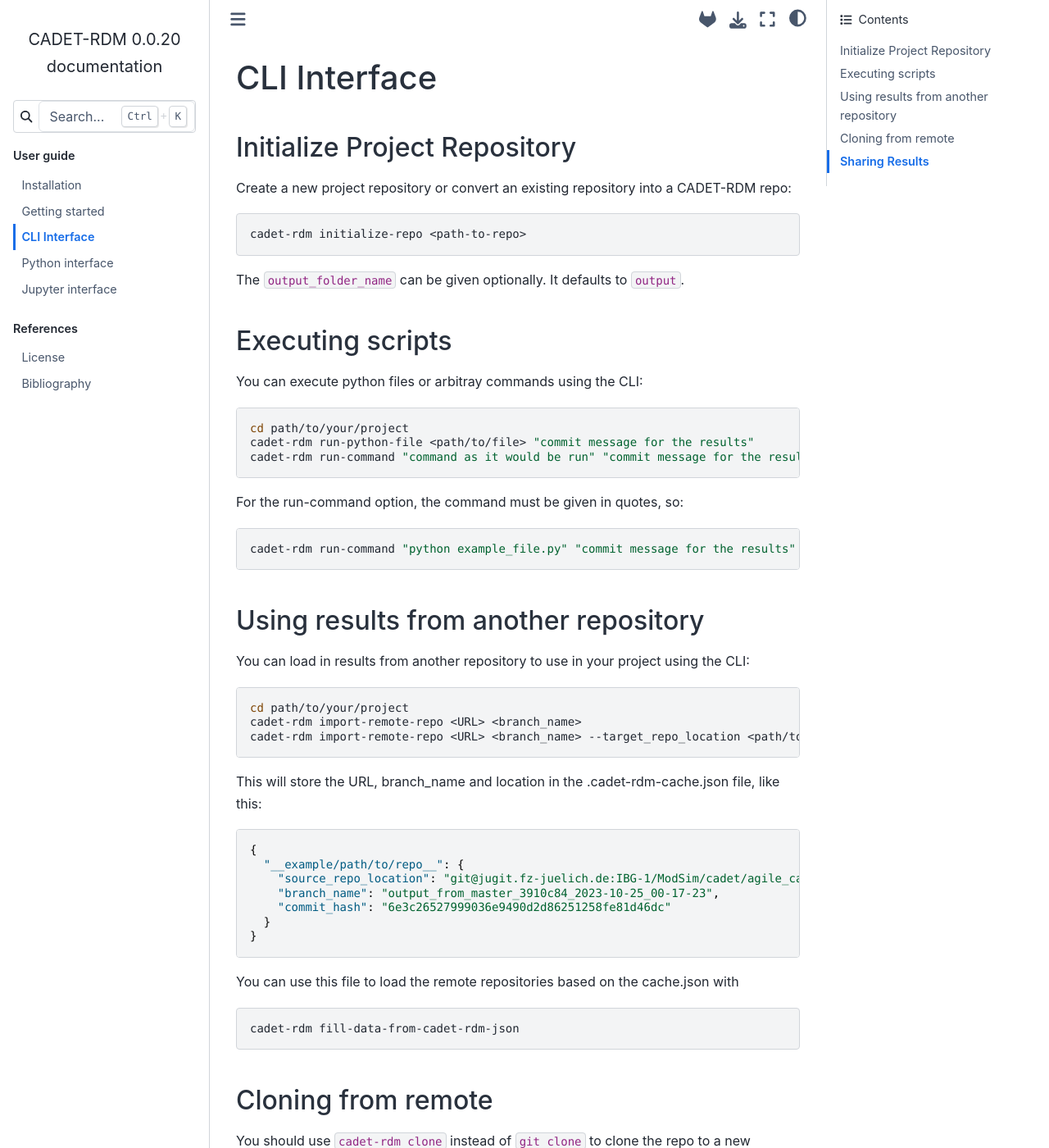
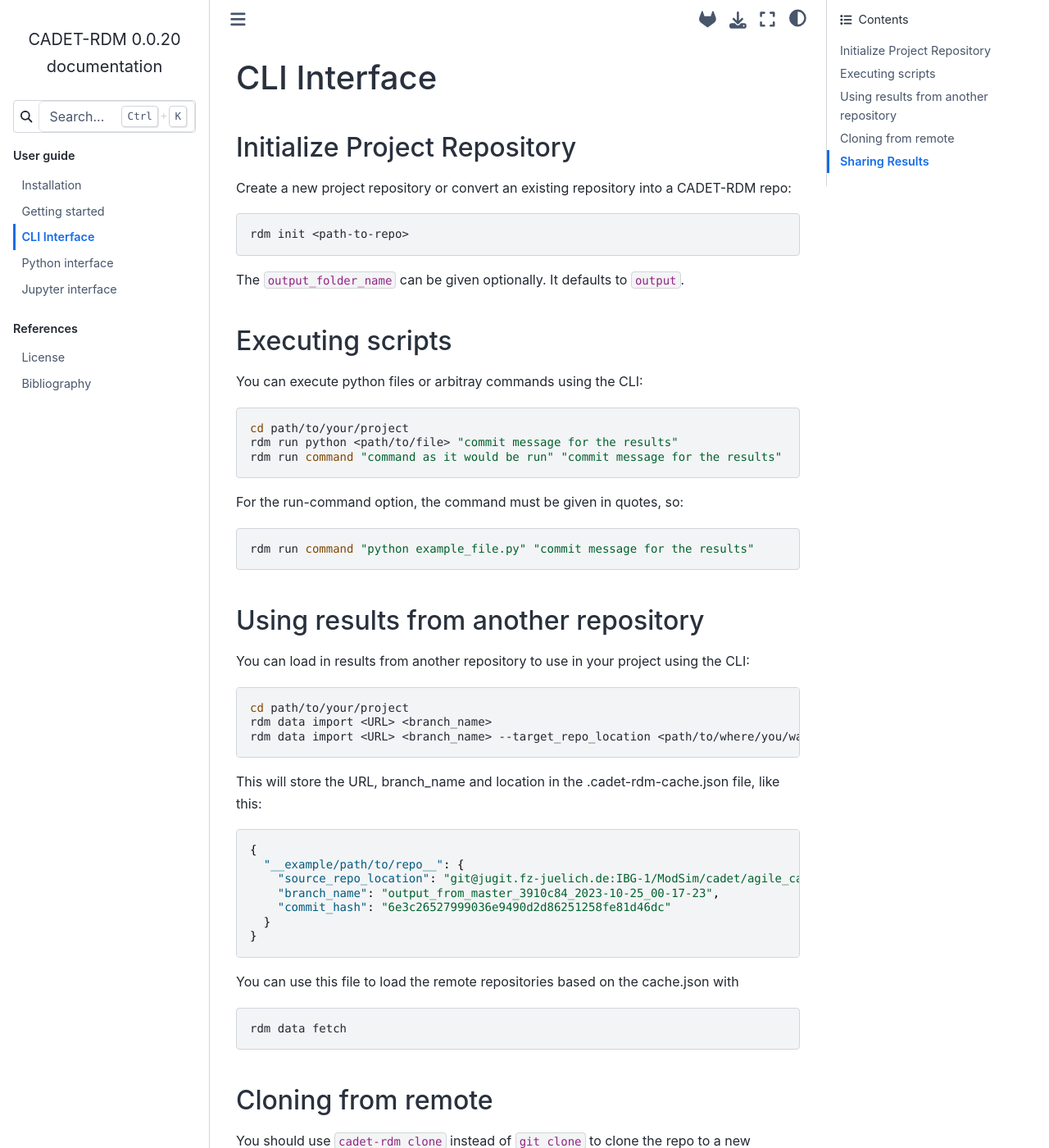
Before and after one commit to cadet/CADET-RDM, a Sphinx documentation site: the page built from docs/source/user_guide/CLI-interface.md, in a window 1280 px wide and 1400 px high. Shown: the whole window at 82% size. Built offline with Sphinx 7.4.7 and the Sphinx Book theme 1.1.4, drawn with Linux system fonts in a browser that asks for light colours; some of the changed text lies outside the part shown.

Commit message:
Update documentation for new CLI

````diff
--- a/docs/source/user_guide/CLI-interface.md
+++ b/docs/source/user_guide/CLI-interface.md
@@ -6,7 +6,7 @@
 Create a new project repository or convert an existing repository into a CADET-RDM repo:
 
 ```bash
-cadet-rdm initialize-repo <path-to-repo>
+rdm init <path-to-repo>
 ```
 
 
@@ -19,14 +19,14 @@ You can execute python files or arbitray commands using the CLI:
 
 ```bash
 cd path/to/your/project
-cadet-rdm run-python-file <path/to/file> "commit message for the results"
-cadet-rdm run-command "command as it would be run" "commit message for the results"
+rdm run python <path/to/file> "commit message for the results"
+rdm run command "command as it would be run" "commit message for the results"
 ```
 
 For the run-command option, the command must be given in quotes, so:
 
 ```bash
-cadet-rdm run-command "python example_file.py" "commit message for the results"
+rdm run command "python example_file.py" "commit message for the results"
 ```
 
 
@@ -36,8 +36,8 @@ You can load in results from another repository to use in your project using the
 
 ```bash
 cd path/to/your/project
-cadet-rdm import-remote-repo <URL> <branch_name>
-cadet-rdm import-remote-repo <URL> <branch_name> --target_repo_location <path/to/where/you/want/it>
+rdm data import <URL> <branch_name>
+rdm data import <URL> <branch_name> --target_repo_location <path/to/where/you/want/it>
 ```
 
 This will store the URL, branch_name and location in the .cadet-rdm-cache.json file, like this:
@@ -55,7 +55,7 @@ This will store the URL, branch_name and location in the .cadet-rdm-cache.json f
 You can use this file to load the remote repositories based on the cache.json with
 
 ```bash
-cadet-rdm fill-data-from-cadet-rdm-json
+rdm data fetch
 ```
 
 ## Cloning from remote
@@ -63,7 +63,7 @@ cadet-rdm fill-data-from-cadet-rdm-json
 You should use `cadet-rdm clone` instead of `git clone` to clone the repo to a new location.
 
 ```bash
-cadet-rdm clone <URL> <path/to/repo>
+rdm clone <URL> <path/to/repo>
 ```
 
 
@@ -76,13 +76,14 @@ _results_ repo.
 Once created, the remotes need to be added to the local repositories.
 
 ```bash
-cadet-rdm add-remote-to-repo git@<my_git_server.foo>:<project>.git
-cadet-rdm --path_to_repo output add-remote-to-repo git@<my_git_server.foo>:<project>_output.git
+rdm remote add git@<my_git_server.foo>:<project>.git
+cd output
+rdm remote add git@<my_git_server.foo>:<project>_output.git
 ```
 
 Once remotes are configured, you can push all changes to the project repo and the results repos with the
 command
 
 ```bash
-cadet-rdm push
+rdm push
 ```
````
Also changed, not shown: docs/source/user_guide/getting-started.md (+12 -5 lines).
